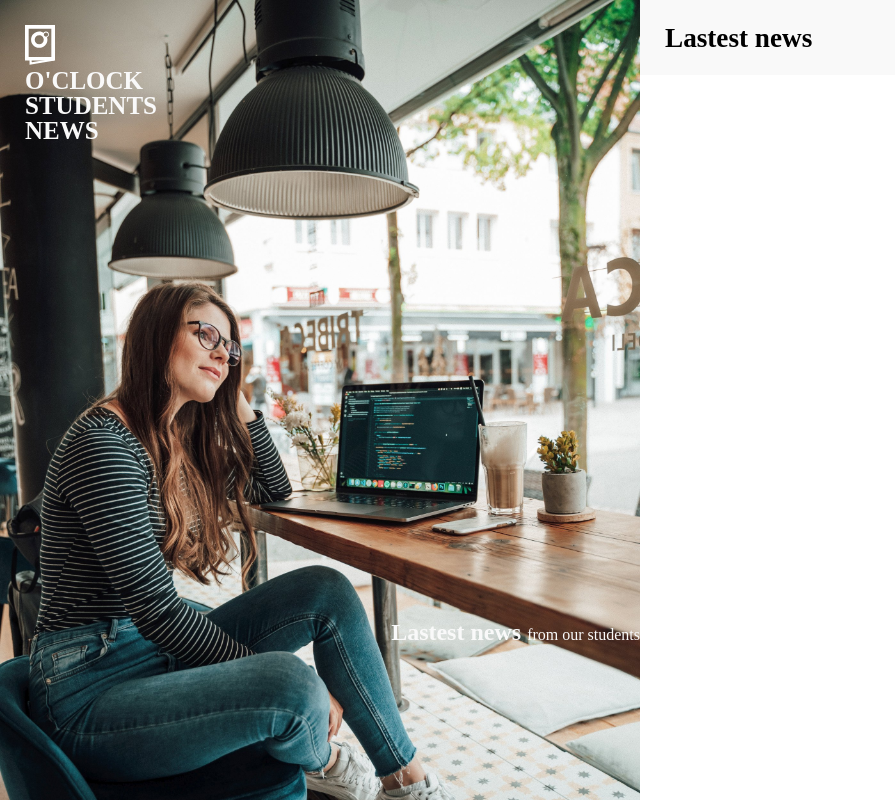
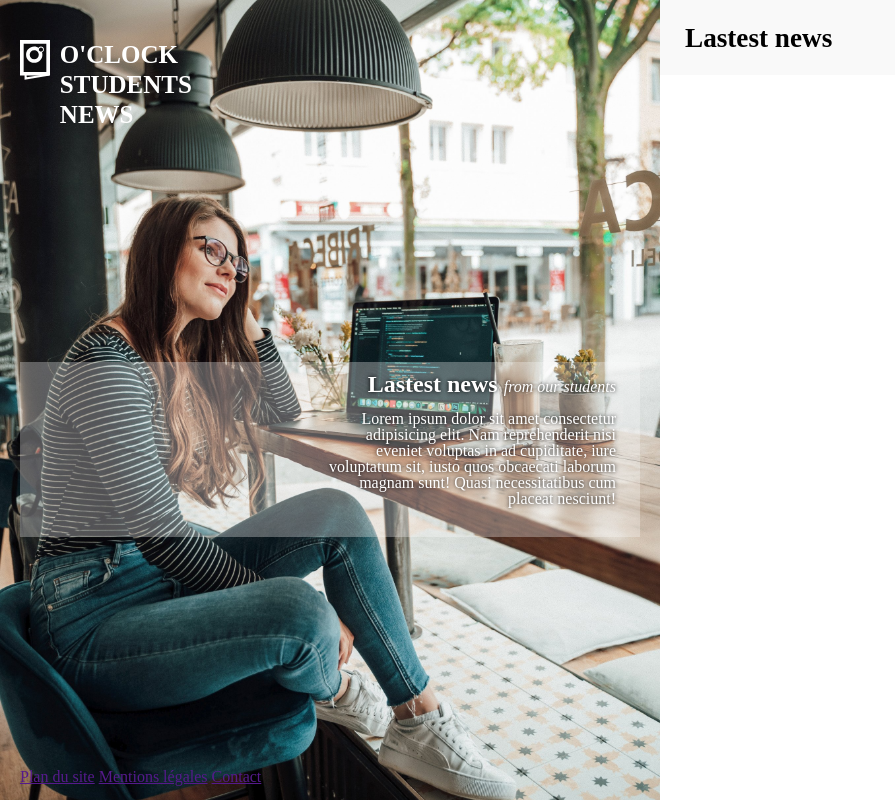
Before and after one commit to isabellebanrezes/onews, a plain HTML site: page index.html in a window 1280 px wide. Shown: the whole page, without its empty margins (0-895 px from the left). Drawn offline with Linux system fonts and the light colour scheme; a web font is replaced by a local one.

Commit message:
header : fin des 2 premiers block (logo et article)

```diff
--- a/index.html
+++ b/index.html
@@ -14,29 +14,39 @@
 
   <!---  CONSTRUCTION DU "HEADER" ---->
 
-    <header>
-            <h1 class="logo-ecole">
+    <header class="header">
+
+            <!-- 1er block du header  -->
+            <h1 class="block-logo-ecole">
                 <!--- logo de l'ecole o'clock -->
-                <img src="../images/onews.svg" alt="logo-oclock">
+                <img  src="../images/onews.svg" alt="logo-oclock" class="image-logo" >
                 <!--- titre de l'ecole o'clock -->
                 <span class="nom-ecole">O'CLOCK STUDENTS NEWS</span>
             </h1>
 
+            <!---  2eme block du header  -->
             <article class="article-header">
                 <h2 class="title-article-header">Lastest news <span class="article-baseline"><em>from our students</em>
                 </span>
                 </h2>
 
+                <p class="article-paragraphe">Lorem ipsum dolor sit amet consectetur adipisicing elit. Nam reprehenderit nisi eveniet voluptas in ad cupiditate, iure voluptatum sit, iusto quos obcaecati laborum magnam sunt! Quasi necessitatibus cum placeat nesciunt!
+                </p>
             </article>
 
+             <!----  3eme block du header -->
+            <nav class="header-menu">
+                <a href="">Plan du site</a>
+                <a href="">Mentions légales</a>
+                <a href="">Contact</a>
+            </nav>
 
-
-
-
+    <!-- fin du header -->
     </header>
 
 
     <!---- CONSTRUCTION DU "MAIN"-->
+
     <main class="main">
 
         <h2 class="lastest-news">
--- a/style.css
+++ b/style.css
@@ -2,9 +2,8 @@
 
 /* ##### CSS DU BODY #### */
 body {
+    display: flex;
     height: 100vh;
-    display: flex;
-
 .tilt-neon-<uniquifier> {
   font-family: "Tilt Neon", sans-serif;
   font-optical-sizing: auto;
@@ -14,58 +13,83 @@ body {
     "XROT" 0,
     "YROT" 0;
 }
-
 }
 
 /* ##### CSS HEADER ###### */
 
-header {
+/* le header contient 3 blocks : logo / article / menu */
+/* on met du display flex / column / space-between pour aligner les 3 blocks */
+/* on ajuster avec des padding et margin */
+.header {
     display: flex;
     flex-direction: column;
+    justify-content: space-between;
+    padding: 40px 20px 15px 20px;
     width: 50%;
     background-image: url(../images/nicole.jpg);
     background-size: cover;
-    color: #f9f9f9;
+    background-position: center;
+    color: white;
 }
 
-.logo-ecole {
-    height: 30px;
-    width: 30px;
-    padding: 25px;
+/* @@@@@   1er block du header : logo  @@@@@@@ */
+/* on rajoute le display flex pour que le block s'aligne avec les autres grace au flex ! */
+
+.block-logo-ecole {
+    display: flex;
+    gap: 10px;
+    font-weight: bold;
+    /* line-height = espace entre les lignes */
+    line-height: 1.2;
+}
+
+.image-logo {
+    height: 40px
 }
 
 .nom-ecole {
     font-weight: bold;
     font-size: 25px;
-    width: 18px;
-    margin-left: 0px;
+    width: 1px;
 }
 
+/* @@@@@  2eme block du header : article @@@@@ */
 
 .article-header {
-   text-align: right;
-   padding-top:540px;
-
-
+    text-align: right;
+    background-color: #f9f9f950;
+    text-shadow: 0 0 4px black;
+    padding: 10px 24px 30px 300px;
 }
 
 .title-article-header{
     font-size: 1.5rem;
     font-weight: bold;
+    margin-bottom: 15px;
 }
 
 .article-baseline {
     font-weight: 200;
     font-size: medium;
+    font-style: italic;
 }
+
+.article-paragraphe {
+    margin-top: 10px;
+    font-weight: 200;
+    line-break: 1.2;
+
+}
+
+/* @@@@@ 3eme block du header : menu @@@@@ */
+
+
 
 
 
 /* ######  CSS MAIN #### */
 
 main {
-    display: flex;
-    flex-direction: column;
     width: 50%;
 }
 
```
